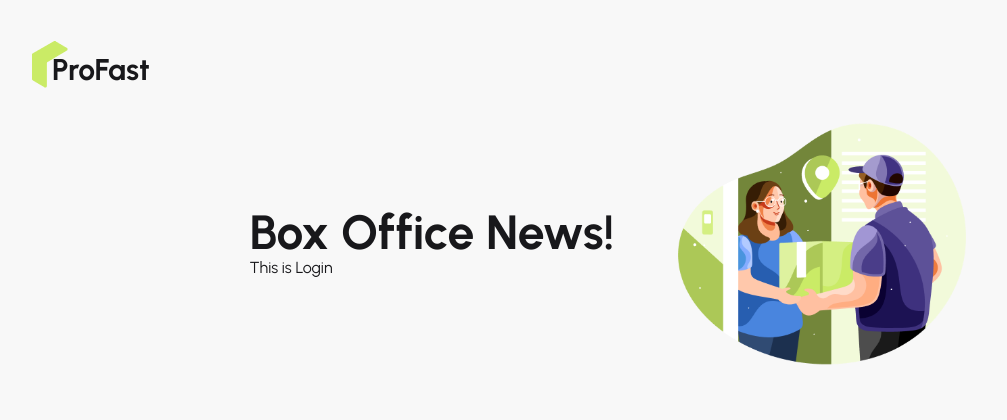
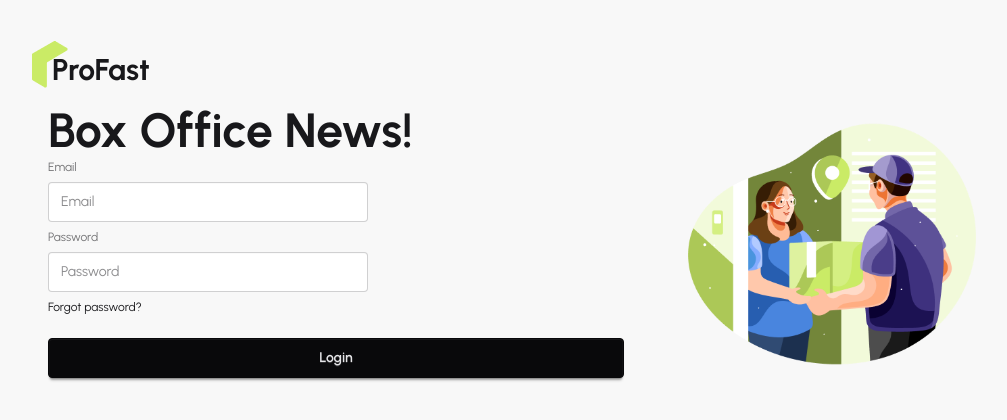
Before and after one commit to sejanmiah/zap-shift-currier-system-client-side, a React (Vite) app: page /login in a window 1280 px wide. Shown: the top 420 px of the page, without its empty margins (8-1015 px from the left). Built offline with nearby package versions, Linux system fonts and the light colour scheme.

Commit message:
Login Page desine and react hook form install for dynamic

```diff
--- a/package.json
+++ b/package.json
@@ -15,6 +15,7 @@
     "react": "^19.1.0",
     "react-dom": "^19.1.0",
     "react-fast-marquee": "^1.6.5",
+    "react-hook-form": "^7.58.1",
     "react-icons": "^5.5.0",
     "react-responsive-carousel": "^3.2.23",
     "react-router": "^7.6.2",
--- a/src/Layout/AuthLayout.jsx
+++ b/src/Layout/AuthLayout.jsx
@@ -1,7 +1,7 @@
-import React from 'react';
-import { Outlet } from 'react-router';
-import AuthImage from '../assets/authImage.png'
-import ProFastLogo from '../Pages/Shared/ProFastLogo/ProFastLogo';
+import React from "react";
+import { Outlet } from "react-router";
+import AuthImage from "../assets/authImage.png";
+import ProFastLogo from "../Pages/Shared/ProFastLogo/ProFastLogo";
 
 const AuthLayout = () => {
   return (
@@ -10,11 +10,11 @@ const AuthLayout = () => {
         <ProFastLogo></ProFastLogo>
       </div>
       <div className="hero-content flex-col lg:flex-row-reverse">
-        <img
-          src={AuthImage}
-          className="max-w-sm rounded-lg"
-        />
-        <div>
+
+          <div className="flex-1">
+            <img src={AuthImage} className="max-w-sm rounded-lg" />
+          </div>
+        <div className="flex-1">
           <h1 className="text-5xl font-bold">Box Office News!</h1>
           <Outlet></Outlet>
         </div>
--- a/src/Pages/Authentications/LogIn/LogIn.jsx
+++ b/src/Pages/Authentications/LogIn/LogIn.jsx
@@ -1,9 +1,27 @@
 import React from "react";
+import { useForm } from "react-hook-form";
 
 const LogIn = () => {
+    const {register} = useForm()
   return (
     <div>
-        <h1>This is Login</h1>
+      <form>
+        <fieldset className="fieldset">
+
+          <label className="label">Email</label>
+          <input type="email" {...register("email")} className="input" placeholder="Email" />
+
+          <label className="label">Password</label>
+          <input type="password" className="input" placeholder="Password" />
+
+          <div>
+            <a className="link link-hover">Forgot password?</a>
+          </div>
+
+          <button className="btn btn-neutral mt-4">Login</button>
+
+        </fieldset>
+      </form>
     </div>
   );
 };
```
Also changed, not shown: 1 other file (tests, documents, lock files or other folders). Lines whose indentation alone changed are shown as unchanged.
